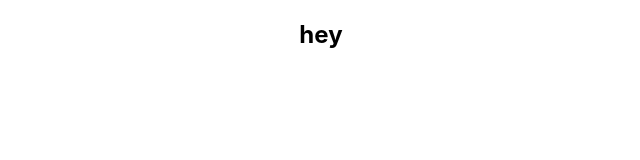
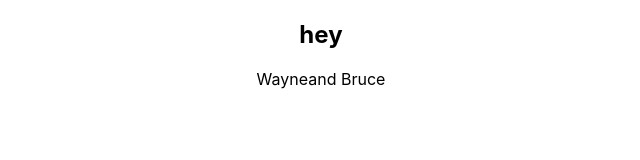
Before and after one commit to carolchep/TypeScript-with-React, a React (Create React App) app: page / in a window 1280 px wide. Shown: the top 160 px of the page, without its empty margins (319-959 px from the left). Built offline with nearby package versions, Linux system fonts and the light colour scheme.

Commit message:
object-props

```diff
--- a/src/App.tsx
+++ b/src/App.tsx
@@ -1,11 +1,16 @@
 import React from 'react';
 import './App.css';
 import { Greet } from './components/Greet';
-
+import { Person } from './components/Person'
 function App() {
+  const personName ={
+    first : "Bruce",
+    last:"Wayne"
+  }
   return (
     <div className="App">
-     <Greet name ="carol" messageCount={10} isLoggedIn={false}/>
+      <Greet name="carol" messageCount={10} isLoggedIn={false} />
+      <Person name={personName}/>
     </div>
   );
 }
--- /dev/null
+++ b/src/components/Person.tsx
@@ -0,0 +1,13 @@
+type PersonProps = {
+    name: {
+        first: string
+        last: string
+    }
+}
+export const Person = (props: PersonProps) => {
+    return (
+        <div>
+            {props.name.last}and {props.name.first}
+        </div>
+    )
+}
```
